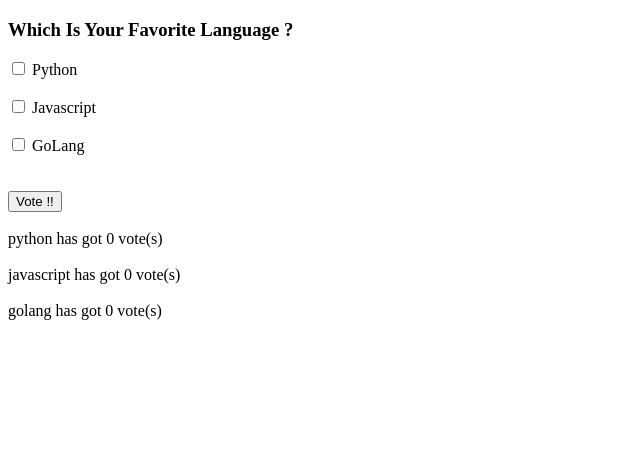
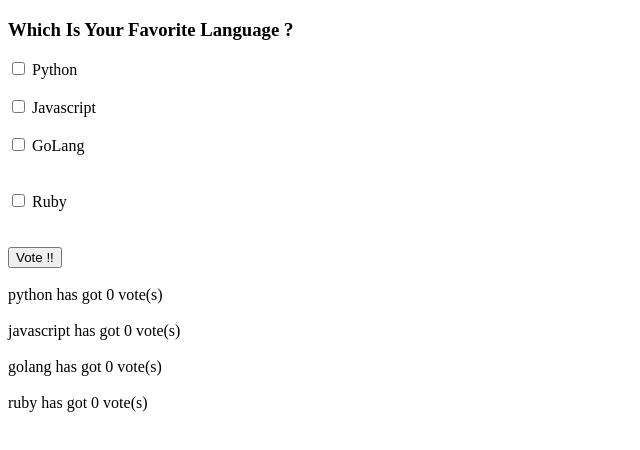
Before and after one commit to rightbrain0/voting-favorite-lang, a plain HTML site: page index.html in a window 1280 px wide. Both pictures are taken after a click on the input "Vote !!". Shown: the whole page, without its empty margins (0-640 px from the left). Drawn offline with Linux system fonts and the light colour scheme.

Commit message:
Update index.html
just added another voting option--ruby

```diff
--- a/index.html
+++ b/index.html
@@ -11,12 +11,14 @@
 <input type="checkbox" id="pycheck"  > Python <br><br>
 <input type="checkbox" id="jscheck"  > Javascript <br><br>
 <input type="checkbox" id="gocheck"  > GoLang <br><br><br>
+<input type="checkbox" id="rubycheck"  > Ruby <br><br><br>
 
 <input type="submit" value="Vote !!" onclick="countingVote()"><br><br>
 
 <div id="showpy">python has got <span id="pyvote">0 </span> vote(s)</div><br>
 <div id="showjs">javascript has got <span id="jsvote">0 </span> vote(s)</div><br>
 <div id="showgo">golang has got <span id="govote">0 </span> vote(s)</div><br>
+<div id="showruby">ruby has got <span id="rubyvote">0 </span> vote(s)</div><br>
 
 
 
@@ -25,12 +27,14 @@
 	var py= 0 ;
 	var js= 0 ;
 	var go= 0 ;
+	var ruby = 0 ;
 
 	function countingVote(){
 
 		var pychecked = document.getElementById('pycheck').checked ;
 		var jschecked = document.getElementById('jscheck').checked ;
 		var gochecked = document.getElementById('gocheck').checked ;
+		var rubychecked = document.getElementById('rubycheck').checked ;
 
 			if(pychecked){
 		    	py = py + 1;
@@ -54,8 +58,15 @@
 			}
 
 
-			if(pychecked === false && jschecked === false  && gochecked === false){
-				alert("You Have TO Check Atleast One") ;
+			if(rubychecked){
+		    	ruby = ruby + 1;
+		    	document.getElementById('rubyvote').innerHTML = rubby ;
+
+			}
+
+
+			if(pychecked === false && jschecked === false  && gochecked === false && rubychecked === false){
+				alert("You Have TO Check Atleast One Option") ;
 			}
 
 
```
